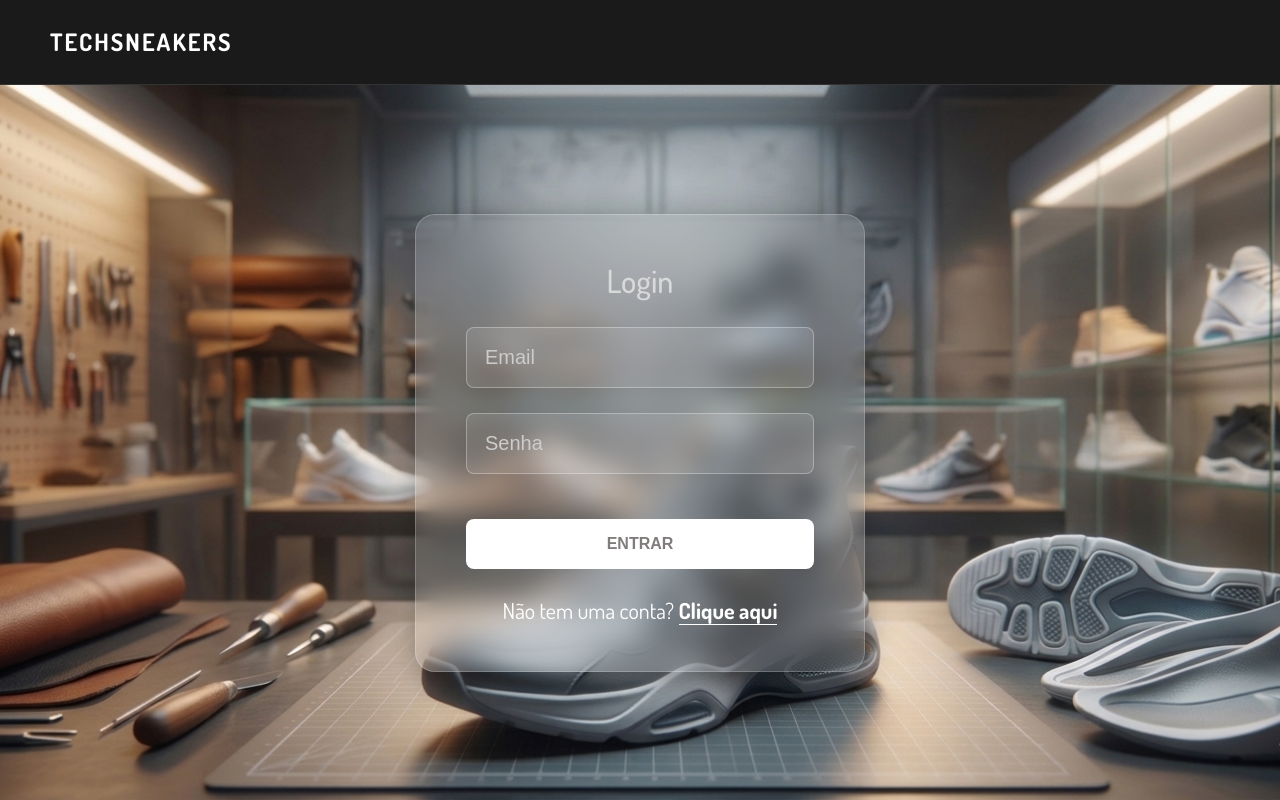
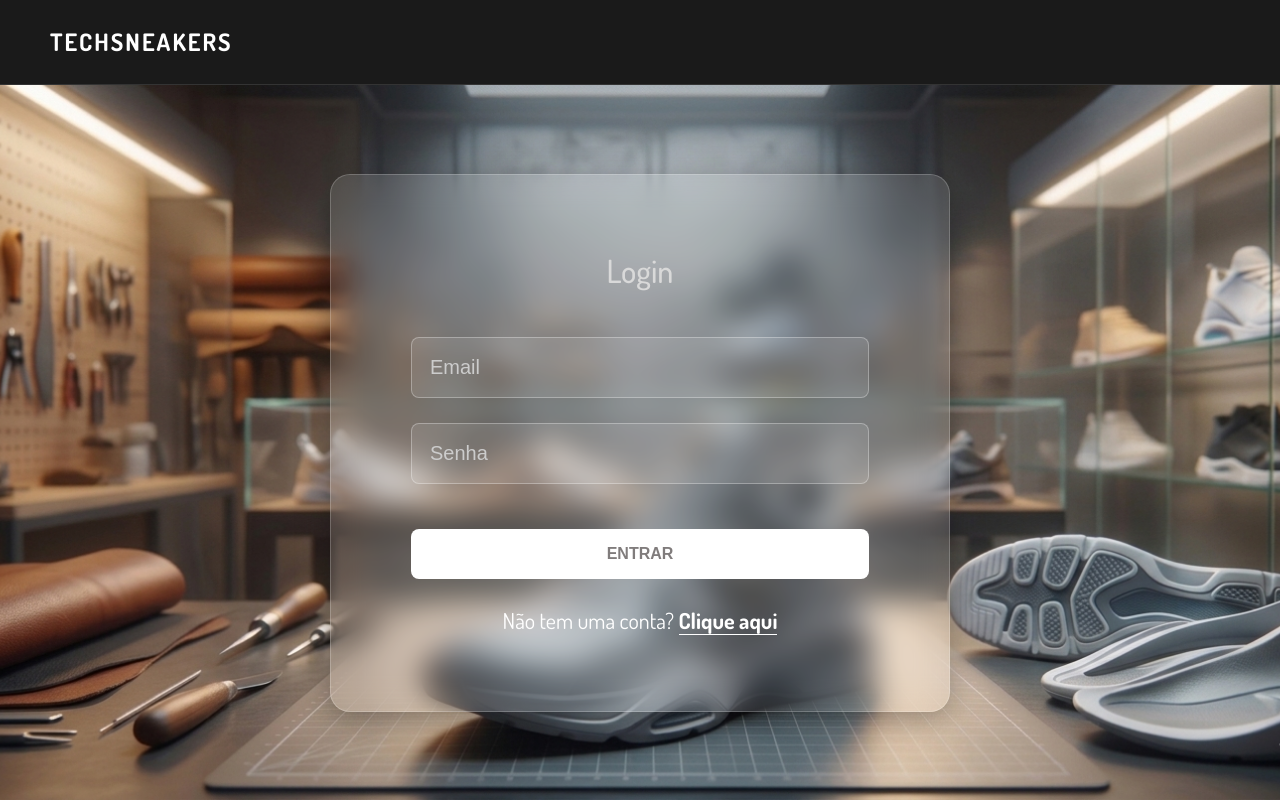
Before and after one commit to kaua-sousa12/Grupo-9-Cal-ados-Turma-A, an Angular app in the folder json-server-project/: page /login in a window 1280 px wide. Built offline with nearby package versions, Linux system fonts and the light colour scheme.

Commit message:
validação no cadastro.

```diff
--- a/json-server-project/package.json
+++ b/json-server-project/package.json
@@ -21,6 +21,7 @@
     "@angular/forms": "^21.2.0",
     "@angular/platform-browser": "^21.2.0",
     "@angular/router": "^21.2.0",
+    "json-server": "^0.17.3",
     "rxjs": "~7.8.0",
     "tslib": "^2.3.0",
     "zone.js": "^0.16.1"
@@ -32,7 +33,6 @@
     "@angular/compiler-cli": "^21.2.0",
     "concurrently": "^9.2.1",
     "jsdom": "^28.0.0",
-    "json-server": "^1.0.0-beta.14",
     "prettier": "^3.8.1",
     "typescript": "~5.9.2",
     "vitest": "^4.0.8"
--- a/json-server-project/src/app/components/cadastro-usuario/cadastro-usuario.ts
+++ b/json-server-project/src/app/components/cadastro-usuario/cadastro-usuario.ts
@@ -20,14 +20,25 @@ export class CadastroUsuario {
     senha: ''
   };
 
-  constructor(private api: ApiService, private router: Router) {}
+  constructor(private api: ApiService, private router: Router) { }
 
   cadastrar() {
+
+    if (
+      !this.usuario.nome ||
+      !this.usuario.email ||
+      !this.usuario.telefone ||
+      !this.usuario.profissao ||
+      !this.usuario.senha
+    ) {
+      alert('Preencha todos os campos!');
+      return;
+    }
+
     this.api.createUsuario(this.usuario).subscribe({
       next: () => {
         alert('Cadastrado com sucesso!');
 
-        // limpa formulário
         this.usuario = {
           nome: '',
           email: '',
--- a/json-server-project/src/app/components/login/login.css
+++ b/json-server-project/src/app/components/login/login.css
@@ -34,9 +34,9 @@
 }
 
 .login-container {
-    padding: 50px;
+    padding: 80px;
     width: 90%;
-    max-width: 450px;
+    max-width: 620px;
     text-align: center;
     background: rgba(255, 255, 255, 0.1);
     backdrop-filter: blur(15px);
@@ -47,7 +47,7 @@
 }
 
 h2 {
-    margin-bottom: 30px;
+    margin-bottom: 50px;
     font-size: 32px;
     font-weight: 500;
     color: #d9d9d9;
--- a/json-server-project/src/app/models/models.ts
+++ b/json-server-project/src/app/models/models.ts
@@ -1,5 +1,5 @@
 export interface Usuario {
-    id?: number;
+    id?: string;
     nome: string;
     email: string;
     telefone: string;
```
Also changed, not shown: 1 other file (tests, documents, lock files or other folders).
